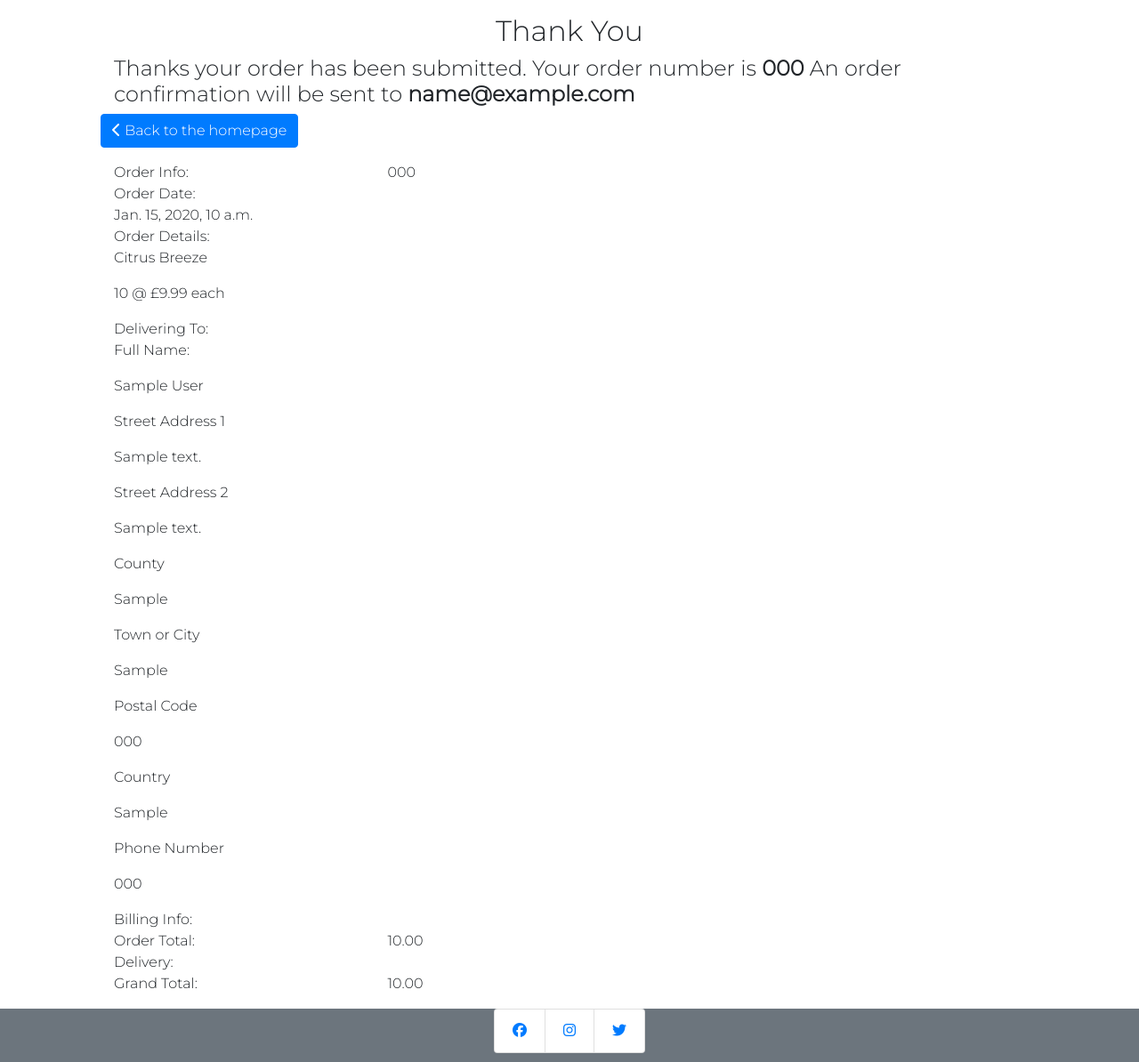
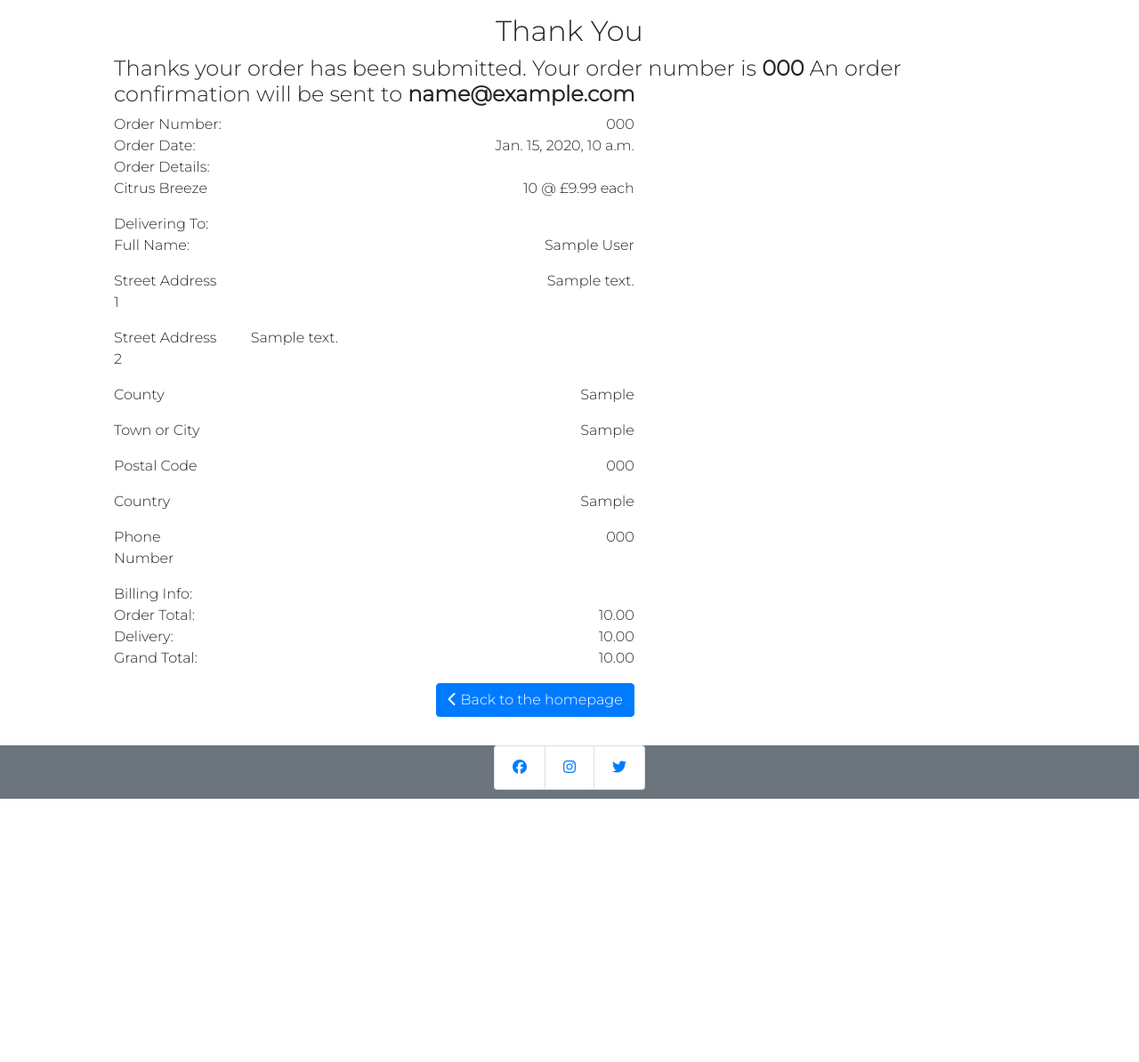
Before and after one commit to BegumDev/zafiya, a Django app: page /checkout/checkout_success/000 in a window 1280 px wide. Shown: the part 214-1408 px from the top of the page at 89% size. After the commit the page ends 1112 px from the top, so only its background shows below. Run offline with Django 3.2, Linux system fonts and the light colour scheme; data comes from the database, SQL or seed files in the repository; tables that the repository leaves empty hold one stand-in row (values such as "Sample post"); some libraries are stand-ins or nearby versions.

Commit message:
Style order summary on checkout success page.

```diff
--- a/checkout/templates/checkout/checkout_success.html
+++ b/checkout/templates/checkout/checkout_success.html
@@ -19,30 +19,26 @@
             <h4>Thanks your order has been submitted.
                 Your order number is <strong>{{ order.order_number }}</strong> An order confirmation will be sent to <strong>{{ order.email }}</strong></h4>
         </div>
-        <a href="{% url 'home' %}" class="btn btn-md btn-primary mb-3">
-            <i class="fa-solid fa-chevron-left"></i>
-            <span>Back to the homepage</span>
-        </a>
     </div>
     <div class="row">
-        <div class="col-12 col-lg-7">
+        <div class="col-7">
             <div class="row">
-                <div class="col-12 col-md-6">Order Info:</div>
-                <div class="col-12 col-md-6">{{ order.order_number }}</div>
+                <div class="col-12 col-md-3">Order Number:</div>
+                <div class="col-12 col-md-9 text-right">{{ order.order_number }}</div>
             </div>
             <div class="row">
-                <div class="col-12 col-md-6">Order Date:</div>
-                <div class="col-12">{{ order.date }}</div>
+                <div class="col-12 col-md-3">Order Date:</div>
+                <div class="col-12 col-md-9 text-right">{{ order.date }}</div>
             </div>
             <div class="row">
                 <div class="col-12">Order Details:</div>
             </div>
             {% for item in order.lineitems.all %}
                 <div class="row">
-                    <div class="col-12">
+                    <div class="col-12 col-md-3">
                         <p>{{ item.product.name }}</p>
                     </div>
-                    <div class="col-12">
+                    <div class="col-12 col-md-9 text-right">
                         <p>{{ item.quantity }} @ £{{ item.product.price }} each</p>
                     </div>
                 </div>
@@ -51,72 +47,72 @@
                 <div class="col-12">Delivering To:</div>
             </div>
             <div class="row">
-                <div class="col-12">
+                <div class="col-12 col-md-3">
                     <p>Full Name:</p>
                 </div>
-                <div class="col-12">
+                <div class="col-12 col-md-9 text-right">
                     <p>{{ order.full_name }}</p>
                 </div>
             </div>
             <div class="row">
-                <div class="col-12">
+                <div class="col-12 col-md-3">
                     <p>Street Address 1</p>
                 </div>
-                <div class="col-12">
+                <div class="col-12 col-md-9 text-right">
                     <p>{{ order.street_address1 }}</p>
                 </div>
             </div>
             {% if order.street_address2 %}
                 <div class="row">
-                    <div class="col-12">
+                    <div class="col-12 col-md-3">
                         <p>Street Address 2</p>
                     </div>
-                    <div class="col-12">
+                    <div class="col-12 col-md-9">
                         <p>{{ order.street_address2 }}</p>
                     </div>
                 </div>
             {% endif %}
             {% if order.county %}
             <div class="row">
-                <div class="col-12">
+                <div class="col-12 col-md-3">
                     <p>County</p>
                 </div>
-                <div class="col-12">
+                <div class="col-12 col-md-9 text-right">
                     <p>{{ order.county }}</p>
                 </div>
             </div>
             {% endif %}
                 <div class="row">
-                    <div class="col-12">
+                    <div class="col-12 col-md-3">
                         <p>Town or City</p>
                     </div>
-                    <div class="col-12">
+                    <div class="col-12 col-md-9 text-right">
                         <p>{{ order.town_or_city }}</p>
                     </div>
                 </div>
             {% if order.postcode %}
                 <div class="row">
-                    <div class="col-12">
+                    <div class="col-12 col-md-3">
                         <p>Postal Code</p>
                     </div>
-                    <div class="col-12">
+                    <div class="col-12 col-md-9 text-right">
                         <p>{{ order.postcode }}</p>
                     </div>
                 </div>
             {% endif %}
             <div class="row">
-                <div class="col-12">
+                <div class="col-12 col-md-3">
                     <p>Country</p>
                 </div>
-                <div class="col-12">
+                <div class="col-12 col-md-9 text-right">
                     <p>{{ order.country }}</p>
                 </div>
             </div>
             <div class="row">
-                <div class="col-12">
+                <div class="col-12 col-md-3">
                     <p>Phone Number</p>
                 </div>
-                <div class="col-12">
+                <div class="col-12 col-md-9 text-right">
                     <p>{{ order.phone_number }}</p>
                 </div>
             </div>
@@ -124,17 +120,25 @@
                 <div class="col-12">Billing Info:</div>
             </div>
             <div class="row">
-                <div class="col-12 col-md-6">Order Total:</div>
-                <div class="col-12 col-md-6">{{ order.order_total }}</div>
+                <div class="col-12 col-md-3">Order Total:</div>
+                <div class="col-12 col-md-9 text-right">{{ order.order_total }}</div>
             </div>
             <div class="row">
-                <div class="col-12 col-md-6">Delivery:</div>
-                <div class="col-12 col-md-6">{{ order.delivery }}</div>
+                <div class="col-12 col-md-3">Delivery:</div>
+                <div class="col-12 col-md-9 text-right">{{ order.delivery_cost }}</div>
             </div>
             <div class="row">
-                <div class="col-12 col-md-6">Grand Total:</div>
-                <div class="col-12 col-md-6">{{ order.grand_total }}</div>
+                <div class="col-12 col-md-3">Grand Total:</div>
+                <div class="col-12 col-md-9 text-right"> {{ order.grand_total }}</div>
             </div>
+        </div>
+    </div>
+    <div class="row mt-3 mb-3 text-right">
+        <div class="col-7">
+            <a href="{% url 'home' %}" class="btn btn-md btn-primary mb-3">
+                <i class="fa-solid fa-chevron-left"></i>
+                <span>Back to the homepage</span>
+            </a>
         </div>
     </div>
 
```
Also changed, not shown: bag/contexts.py (line endings or trailing spaces).
